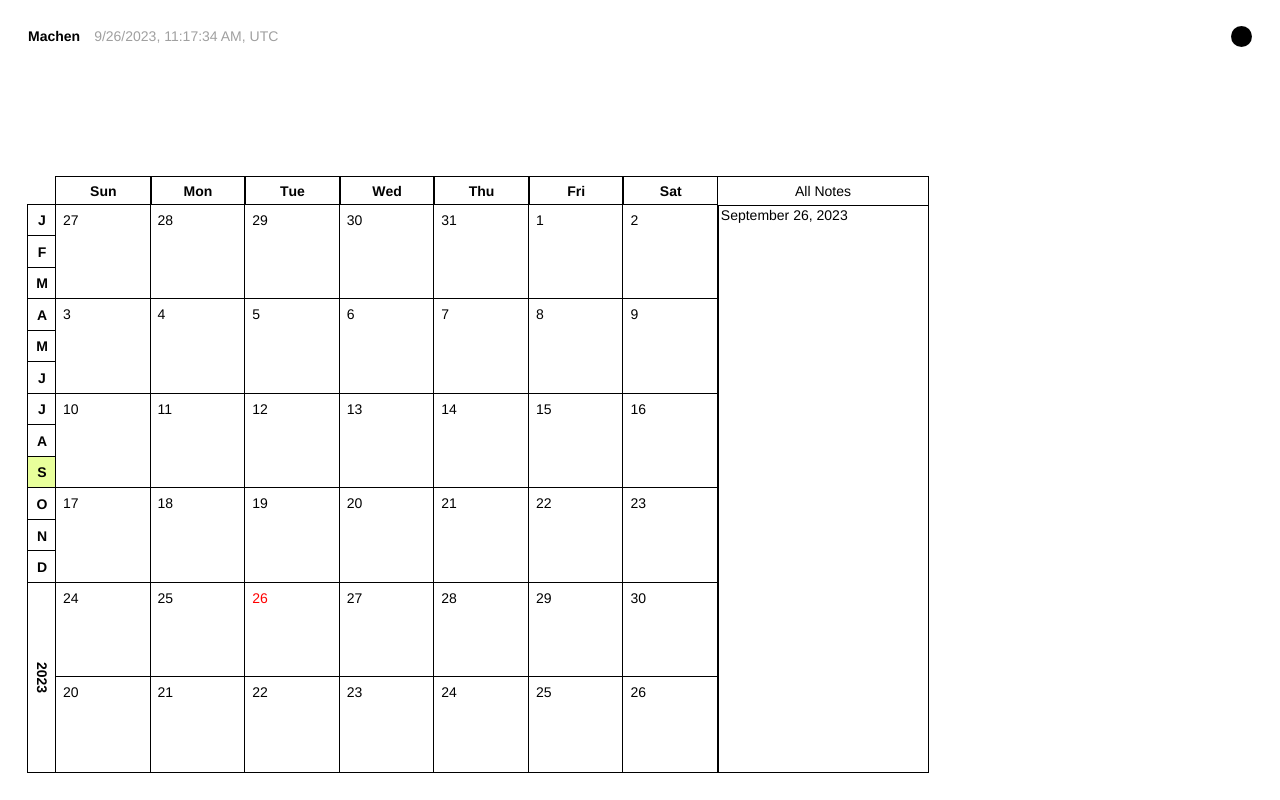
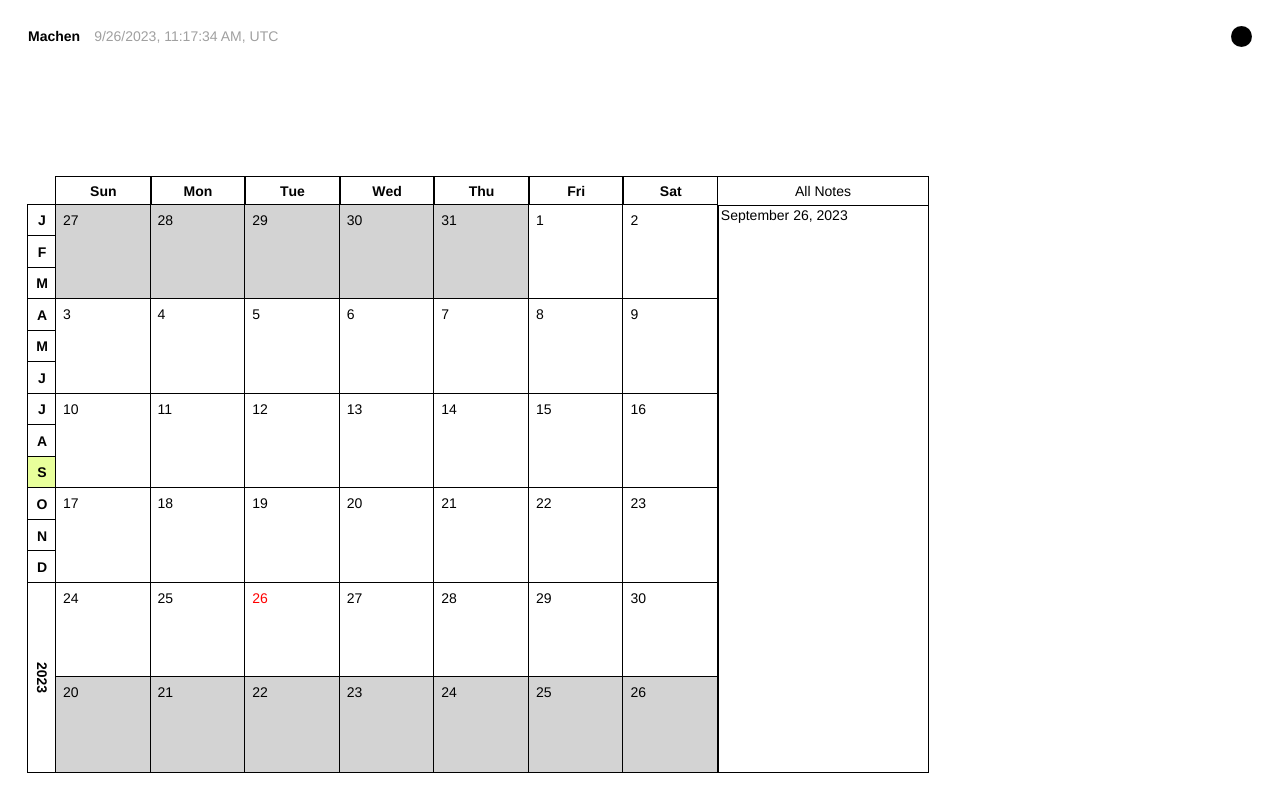
Before and after one commit to skatingincentralpark/machen-v2, a Next.js app: page / in a window 1280 px wide. Built offline with nearby package versions, Linux system fonts and the light colour scheme.

Commit message:
Style day cell for prev month and handle click prev month date

```diff
--- a/src/components/Calendar/DayCell/index.tsx
+++ b/src/components/Calendar/DayCell/index.tsx
@@ -11,6 +11,7 @@ import { weekdays } from "@/lib/date";
 
 import DayCellCalendarSheetContent from "./SheetContent";
 import { useDate } from "@/context/DateContext";
+import { useState } from "react";
 
 interface Props {
   date: Date;
@@ -19,46 +20,68 @@ interface Props {
 }
 
 const DayCell = ({ date, currentDate, text }: Props) => {
+  const [isOpen, setIsOpen] = useState(false);
   const { setCurrentDate } = useDate();
   const localeDateString = date.toLocaleDateString(undefined, {
     dateStyle: "long",
   });
 
   const weekday = weekdays[date.getDay()];
+  const notCurrentMonth = date.getMonth() !== currentDate.getMonth();
+  const getVariant = () => {
+    if (notCurrentMonth) return "muted";
+    if (text) return "highlight";
+    return "default";
+  };
 
   return (
-    <CalendarSheet>
+    <CalendarSheet
+      open={isOpen}
+      onOpenChange={() => !notCurrentMonth && setIsOpen((prev) => !prev)}
+    >
       <CalendarSheetTrigger asChild>
         <Cell
-          onClick={() => setCurrentDate(date)}
+          onClick={() => {
+            setCurrentDate(date);
+          }}
           isSelected={
             date.toLocaleDateString() === currentDate.toLocaleDateString()
           }
-          hasNote={!!text}
+          variant={getVariant()}
           aria-label={`Select ${weekday}, ${localeDateString}`}
         >
           {date.getDate()}
         </Cell>
       </CalendarSheetTrigger>
-
-      <DayCellCalendarSheetContent
-        currentDate={currentDate}
-        text={text}
-        localeDateString={localeDateString}
-      />
+      {isOpen && (
+        <DayCellCalendarSheetContent
+          currentDate={currentDate}
+          text={text}
+          localeDateString={localeDateString}
+        />
+      )}
     </CalendarSheet>
   );
 };
 
 export default DayCell;
 
-const Cell = styled.button<{ isSelected: boolean; hasNote: boolean }>`
+const variants = {
+  default: "#fff",
+  highlight: "var(--highlight)",
+  muted: "#d3d3d3",
+};
+
+const Cell = styled.button<{
+  isSelected: boolean;
+  variant: keyof typeof variants;
+}>`
   outline: 1px solid black;
   outline-offset: -0.5px;
   aspect-ratio: initial;
   width: 100%;
   color: ${({ isSelected }) => (isSelected ? "red" : "#000")};
-  background-color: ${({ hasNote }) => (hasNote ? "var(--highlight)" : "#fff")};
+  background-color: ${({ variant }) => variants[variant]};
   display: flex;
   padding: 0.5rem;
   transition: var(--cell-transition);
```
